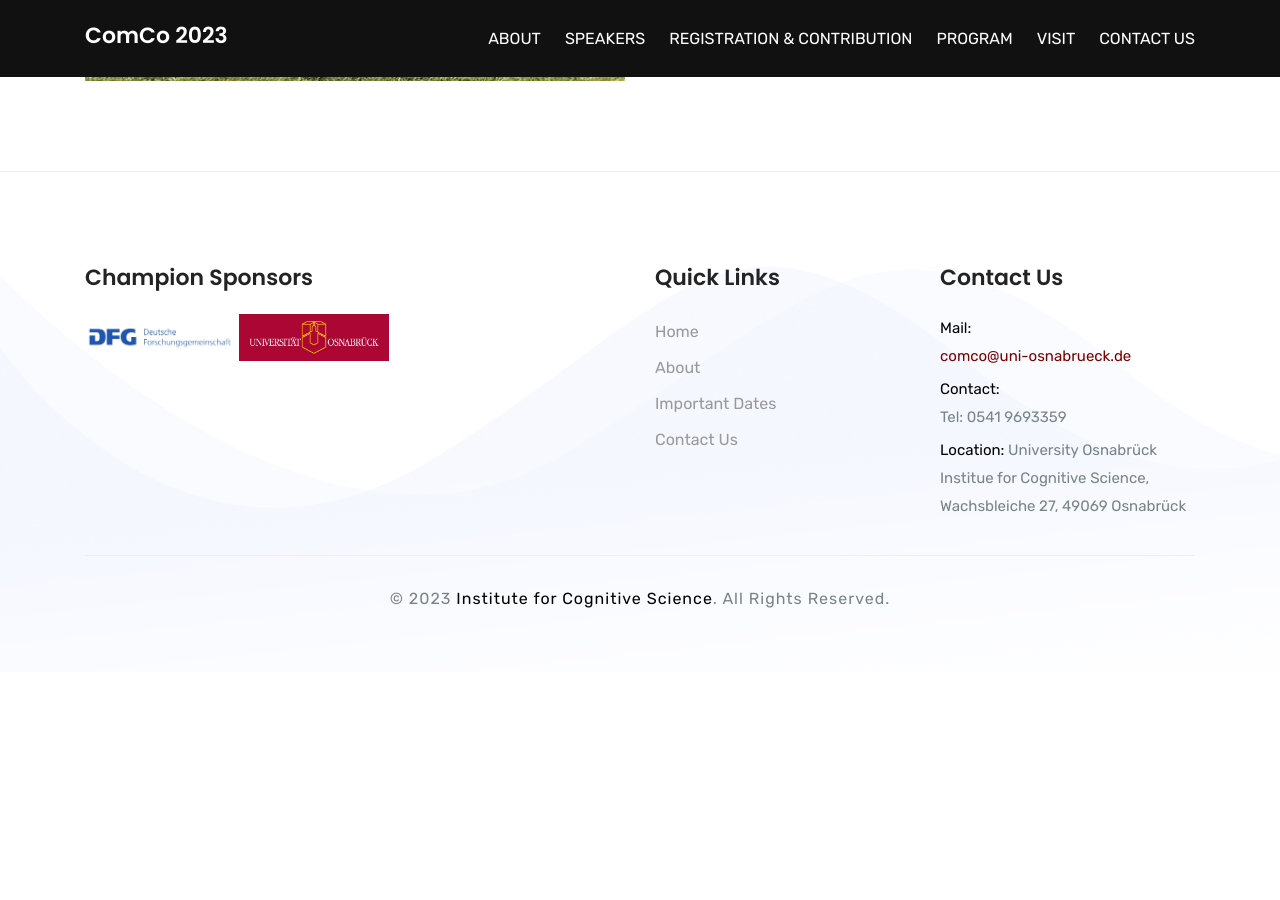
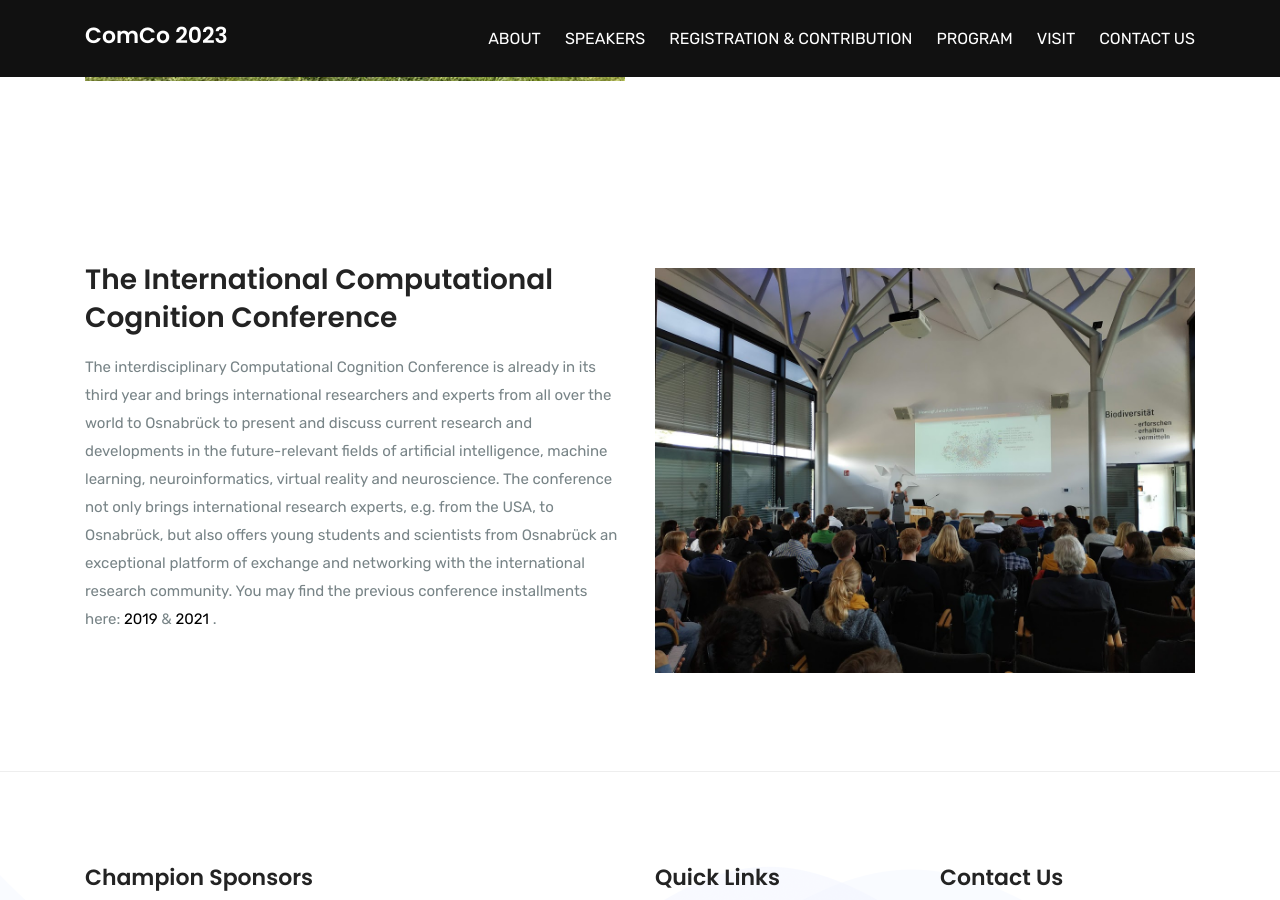
Before and after one commit to comco23/comco23.github.io, a Jekyll site: the page built from about.html, in a window 1280 px wide and 900 px high, scrolled down 976 px. Built offline with Jekyll 4.4.1, drawn with Linux system fonts in a browser that asks for light colours; before the commit the page ends 1648 px from its top, so only the background shows below that.

Commit message:
made changes

```diff
--- a/_config.yml
+++ b/_config.yml
@@ -12,6 +12,14 @@ mobile:
 keywords: conference
 address: University Osnabrück Institue for Cognitive Science, Wachsbleiche 27, 49069 Osnabrück
 description: >-
+    The interdisciplinary Computational Cognition Conference is already in its third year and brings international
+    researchers and experts from all over the world to Osnabrück to present and discuss current research and developments
+    in the future-relevant fields of artificial intelligence, machine learning, neuroinformatics, virtual reality and
+    neuroscience. The conference not only brings international research experts, e.g. from the USA, to Osnabrück, but also
+    offers young students and scientists from Osnabrück an exceptional platform of exchange and networking with the
+    international research community. You may find the previous conference installments here:
+    <a href='http://www.comco2019.com/'> 2019 </a> & <a href='https://comco2021.uni-osnabrueck.de/'> 2021 </a>.
+
 about_hits: >-
     The Computational Cognition Conference 2023 is hosted by the
     <a href='https://www.comco.uni-osnabrueck.de/en/startpage.html'> Research Training Group (RTG) "Computational Cognition </a>
--- a/_includes/footer.html
+++ b/_includes/footer.html
@@ -6,9 +6,6 @@
 					<h4>
 						Champion Sponsors<br />
 					</h4>
-					<p>
-						{{ site.description }}
-					</p>
 					<!-- Add the image as a link to the sponsor -->
 					<a href="https://www.dfg.de/en/" target="_blank">
 						<img src="/assets/img/about/about-5.jpg" alt="Sponsor Logo" width="150">
--- a/about.html
+++ b/about.html
@@ -25,3 +25,20 @@ permalink: /about
 	</div>
 </section>
 <!--  ABOUT AREA END  -->
+
+<!--  SERVICE AREA START  -->
+<section class="section-padding">
+	<div class="container">
+		<div class="row align-items-center">
+			<div class="col-lg-6 col-sm-12 col-md-8 mb-4">
+				<h3 class="mb-3">The International Computational Cognition Conference</h3>
+				<p class="mb-4">{{ site.description }}</p>
+			</div>
+
+			<div class="col-lg-6 col-md-4">
+				<img src="assets/img/about/about-2.jpg" alt="" class="img-fluid w-100">
+			</div>
+		</div>
+	</div>
+</section>
+<!--  ABOUT AREA END  -->
--- a/index.html
+++ b/index.html
@@ -20,7 +20,6 @@ permalink: /
 					<h3 class="mb-3">Welcome to Computational Cognition Conference 2023!</h3>
 					<p class="mb-4">{{ site.about_hits }}</p>
 					<h3>{{ site.big_title }}</h3>
-					<p>{{ site.description }}</p>
 				</div>
 			</div>
 		</div>
--- a/speakers.html
+++ b/speakers.html
@@ -72,7 +72,7 @@ permalink: /keynote
 				<div class="speaker-card">
 					<img src="assets/img/about/about-9.jpg" alt="Valerio Mante">
 					<h3>Valerio Mante</h3>
-					<h5>Swiss Federal Institute of Technology (ETH Zürich), Zürich, Switzerland</h5>
+					<h5>Swiss Federal Institute of Technology, Zürich, Switzerland</h5>
 					<h5>Institute of Neuroinformatics, ETH Zürich, Zürich, Switzerland</h5>
 				</br>
 					<p> Valerio Mante is a group leader at the Institute of Neuroinformatics. Dr. Mante
```
Also changed, not shown: assets/img/about/about-14.jpg (added), assets/img/about/about-2.jpg.
